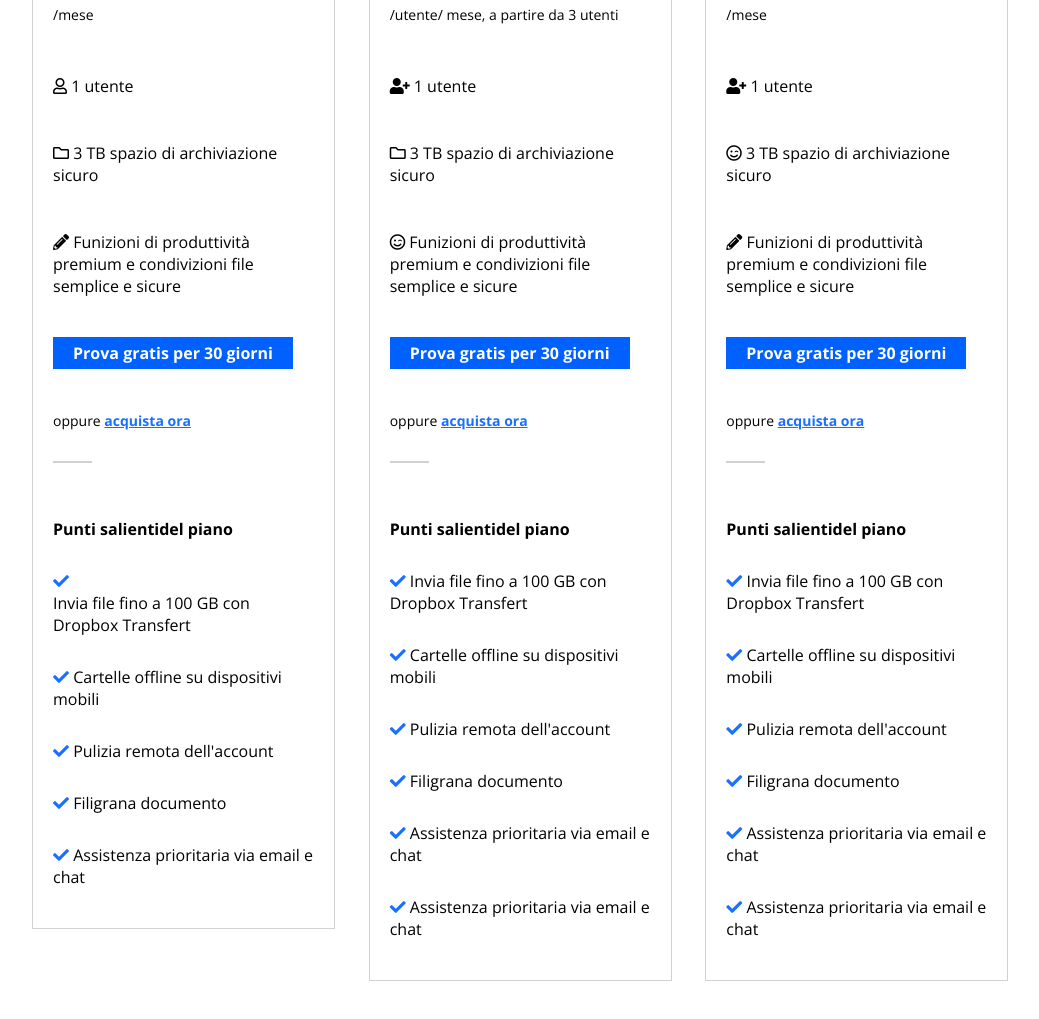
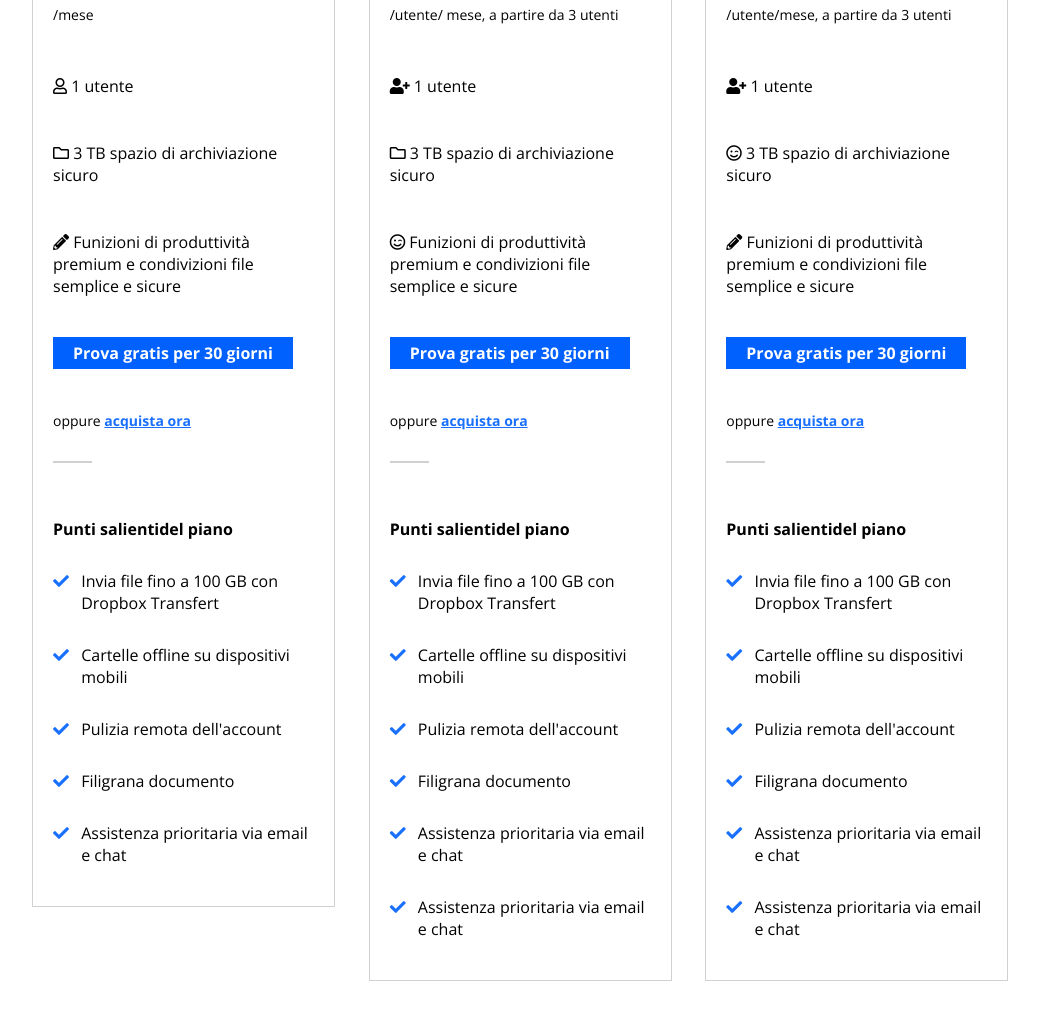
Before and after one commit to Mega-117/htmlcss-dropbox, a plain HTML site: page index.html in a window 1280 px wide. Shown: the part 1321-2340 px from the top of the page, without its empty margins (103-1142 px from the left). Drawn offline with nearby package versions, Linux system fonts and the light colour scheme.

Commit message:
sistemato marker list

```diff
--- a/css/style.css
+++ b/css/style.css
@@ -256,6 +256,14 @@ li {
     color: #1970ff;
 }
 
-.marker{
-    display: inline;
+
+.info-plan-marker-list{
+    display: inline-block;
 }
+
+.info-plan-text-list{
+    display: inline-block;
+    width: 90%;
+    vertical-align: top;
+    padding-left: 8px;
+}
--- a/index.html
+++ b/index.html
@@ -97,15 +97,26 @@
                                     <ul class="info-plan-3">
                                         <li><h4>Punti salientidel piano</h4></li>
                                         <li>
-                                            <div>
-                                                <i class="fas fa-check"></i>
-                                            </div>
-                                            <div>Invia file fino a 100 GB con Dropbox Transfert</div>
+                                            <i class="fas fa-check info-plan-marker-list"></i>
+                                            <span class="info-plan-text-list">Invia file fino a 100 GB con Dropbox Transfert</span>
                                         </li>
-                                        <li><i class="fas fa-check"></i> Cartelle offline su dispositivi mobili</li>
-                                        <li><i class="fas fa-check"></i> Pulizia remota dell'account</li>
-                                        <li><i class="fas fa-check"></i> Filigrana documento</li>
-                                        <li><i class="fas fa-check"></i> Assistenza prioritaria via email e chat</li>
+                                        <li>
+                                            <i class="fas fa-check info-plan-marker-list"></i>
+                                            <span class="info-plan-text-list">Cartelle offline su dispositivi mobili</span>
+                                        </li>
+                                        <li>
+                                            <i class="fas fa-check info-plan-marker-list"></i>
+                                            <span class="info-plan-text-list">Pulizia remota dell'account</span>
+                                        </li>
+                                        <li>
+                                            <i class="fas fa-check info-plan-marker-list"></i>
+                                            <span class="info-plan-text-list">Filigrana documento</span>
+                                        </li>
+                                        <li>
+                                            <i class="fas fa-check info-plan-marker-list"></i>
+                                            <span class="info-plan-text-list">Assistenza prioritaria via email e chat</span>
+                                        </li>
+
 
 
                                     </ul>
@@ -153,12 +164,30 @@
                                     <!-- colonna parte  3 -->
                                     <ul class="info-plan-3">
                                         <li><h4>Punti salientidel piano</h4></li>
-                                        <li><i class="fas fa-check"></i> Invia file fino a 100 GB con Dropbox Transfert</li>
-                                        <li><i class="fas fa-check"></i> Cartelle offline su dispositivi mobili</li>
-                                        <li><i class="fas fa-check"></i> Pulizia remota dell'account</li>
-                                        <li><i class="fas fa-check"></i> Filigrana documento</li>
-                                        <li><i class="fas fa-check"></i> Assistenza prioritaria via email e chat</li>
-                                        <li><i class="fas fa-check"></i> Assistenza prioritaria via email e chat</li>
+                                        <li>
+                                            <i class="fas fa-check info-plan-marker-list"></i>
+                                            <span class="info-plan-text-list">Invia file fino a 100 GB con Dropbox Transfert</span>
+                                        </li>
+                                        <li>
+                                            <i class="fas fa-check info-plan-marker-list"></i>
+                                            <span class="info-plan-text-list">Cartelle offline su dispositivi mobili</span>
+                                        </li>
+                                        <li>
+                                            <i class="fas fa-check info-plan-marker-list"></i>
+                                            <span class="info-plan-text-list">Pulizia remota dell'account</span>
+                                        </li>
+                                        <li>
+                                            <i class="fas fa-check info-plan-marker-list"></i>
+                                            <span class="info-plan-text-list">Filigrana documento</span>
+                                        </li>
+                                        <li>
+                                            <i class="fas fa-check info-plan-marker-list"></i>
+                                            <span class="info-plan-text-list">Assistenza prioritaria via email e chat</span>
+                                        </li>
+                                        <li>
+                                            <i class="fas fa-check info-plan-marker-list"></i>
+                                            <span class="info-plan-text-list">Assistenza prioritaria via email e chat</span>
+                                        </li>
 
                                     </ul>
 
@@ -183,10 +212,10 @@
 
                                     <!-- colonna parte  1 -->
                                     <div class="info-plan">
-                                        <h3 class="info-plan-title">Professional</h3>
+                                        <h3 class="info-plan-title">Advanced</h3>
                                         <h4 class="info-plan-price">19,99 €</h4>
                                         <div class="info-plan-detail">
-                                            <span class="text-small">/mese</span>
+                                            <span class="text-small">/utente/mese, a partire da 3 utenti</span>
                                         </div>
                                     </div>
                                     <!-- colonna parte  2 -->
@@ -206,12 +235,30 @@
                                     <!-- colonna parte  3 -->
                                     <ul class="info-plan-3">
                                         <li><h4>Punti salientidel piano</h4></li>
-                                        <li><i class="fas fa-check"></i> Invia file fino a 100 GB con Dropbox Transfert</li>
-                                        <li><i class="fas fa-check"></i> Cartelle offline su dispositivi mobili</li>
-                                        <li><i class="fas fa-check"></i> Pulizia remota dell'account</li>
-                                        <li><i class="fas fa-check"></i> Filigrana documento</li>
-                                        <li><i class="fas fa-check"></i> Assistenza prioritaria via email e chat</li>
-                                        <li><i class="fas fa-check"></i> Assistenza prioritaria via email e chat</li>
+                                        <li>
+                                            <i class="fas fa-check info-plan-marker-list"></i>
+                                            <span class="info-plan-text-list">Invia file fino a 100 GB con Dropbox Transfert</span>
+                                        </li>
+                                        <li>
+                                            <i class="fas fa-check info-plan-marker-list"></i>
+                                            <span class="info-plan-text-list">Cartelle offline su dispositivi mobili</span>
+                                        </li>
+                                        <li>
+                                            <i class="fas fa-check info-plan-marker-list"></i>
+                                            <span class="info-plan-text-list">Pulizia remota dell'account</span>
+                                        </li>
+                                        <li>
+                                            <i class="fas fa-check info-plan-marker-list"></i>
+                                            <span class="info-plan-text-list">Filigrana documento</span>
+                                        </li>
+                                        <li>
+                                            <i class="fas fa-check info-plan-marker-list"></i>
+                                            <span class="info-plan-text-list">Assistenza prioritaria via email e chat</span>
+                                        </li>
+                                        <li>
+                                            <i class="fas fa-check info-plan-marker-list"></i>
+                                            <span class="info-plan-text-list">Assistenza prioritaria via email e chat</span>
+                                        </li>
 
                                     </ul>
 
```
